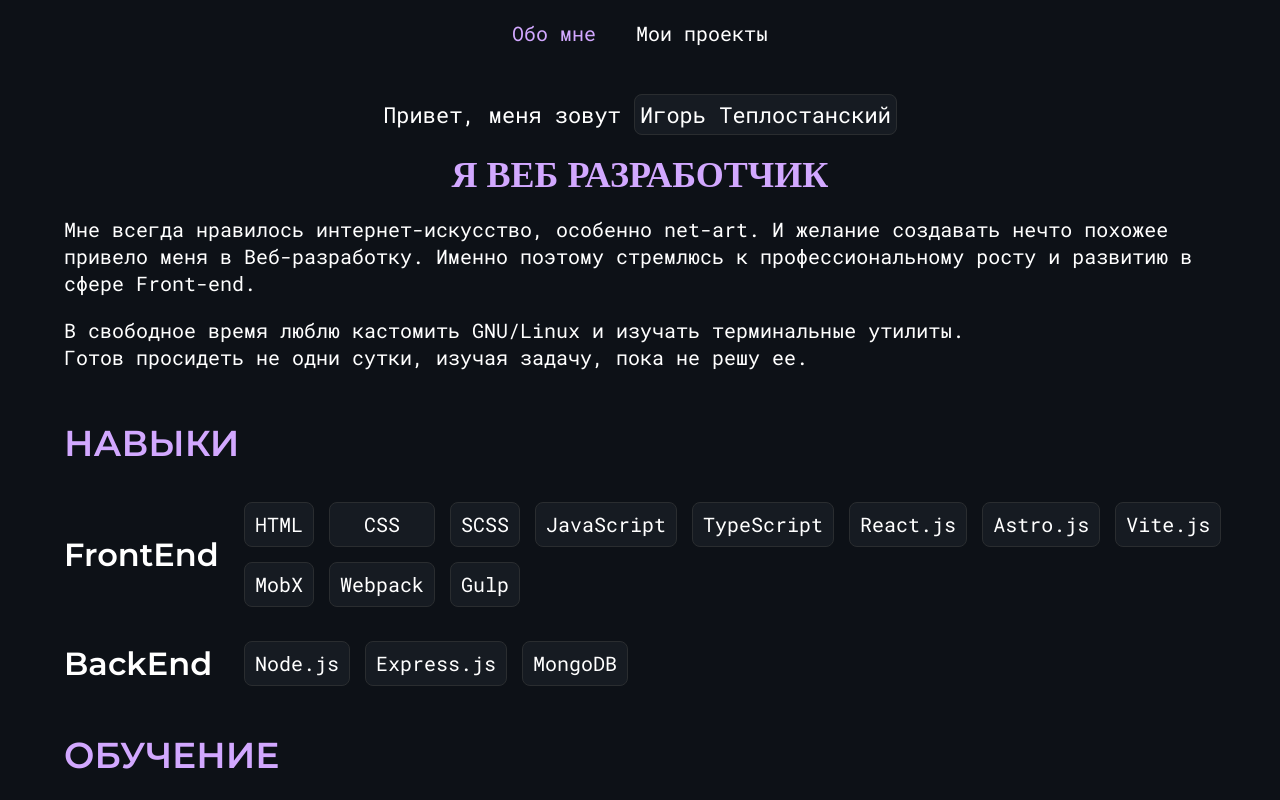
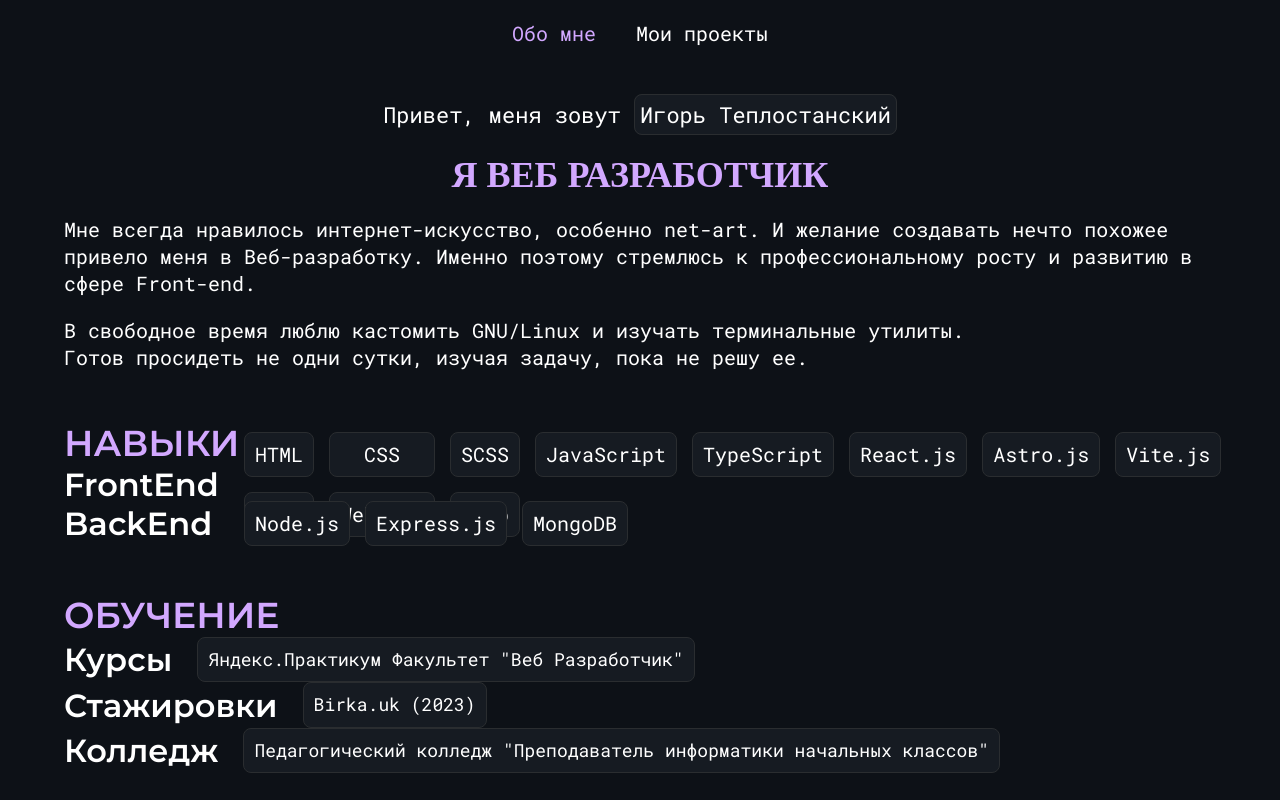
Before and after one commit to teplostanski/teplostanski.dev, a React (Create React App) app: page /#/about in a window 1280 px wide. Shown: the top 800 px of the page. Built offline with nearby package versions, Linux system fonts and the light colour scheme; a web font is replaced by a local one.

Commit message:
Добавляет стажировку Birka.uk

```diff
--- a/src/assets/data/projects.js
+++ b/src/assets/data/projects.js
@@ -59,7 +59,7 @@ const projects = [
     desc: 'Это одноcтраничный сайт о современных и эффективных подходов к обучению.',
     img: howToLearn,
     site: 'https://teplostanski.github.io/how-to-learn/index.html',
-    source: 'https://github.com/teplostanski/how-to-learn',
+    source: 'https://github.com/how-to-learn',
   },
 ];
 
--- a/src/components/AboutSkillItem/AboutSkillItem.css
+++ b/src/components/AboutSkillItem/AboutSkillItem.css
@@ -1,9 +1,10 @@
 .about__items {
   display: flex;
   align-items: center;
+  position: relative;
+  /*margin-top: 7rem;*/
   justify-content: flex-start;
-  position: relative;
-  margin-top: 7rem;
+  gap: 25px;
 }
 
 .title {
@@ -20,7 +21,7 @@
 .items__edu {
   display: flex;
   gap: 1.5rem;
-  position: absolute;
+  /*position: absolute;*/
   left: 18rem;
 }
 
--- a/src/pages/About/About.js
+++ b/src/pages/About/About.js
@@ -56,6 +56,7 @@ export default function About() {
             title="Курсы"
             eduItems={['Яндекс.Практикум Факультет "Веб Разработчик"']}
           />
+          <AboutEduItem title="Стажировки" eduItems={['Birka.uk (2023)']} />
           <AboutEduItem
             title="Колледж"
             eduItems={[
```
